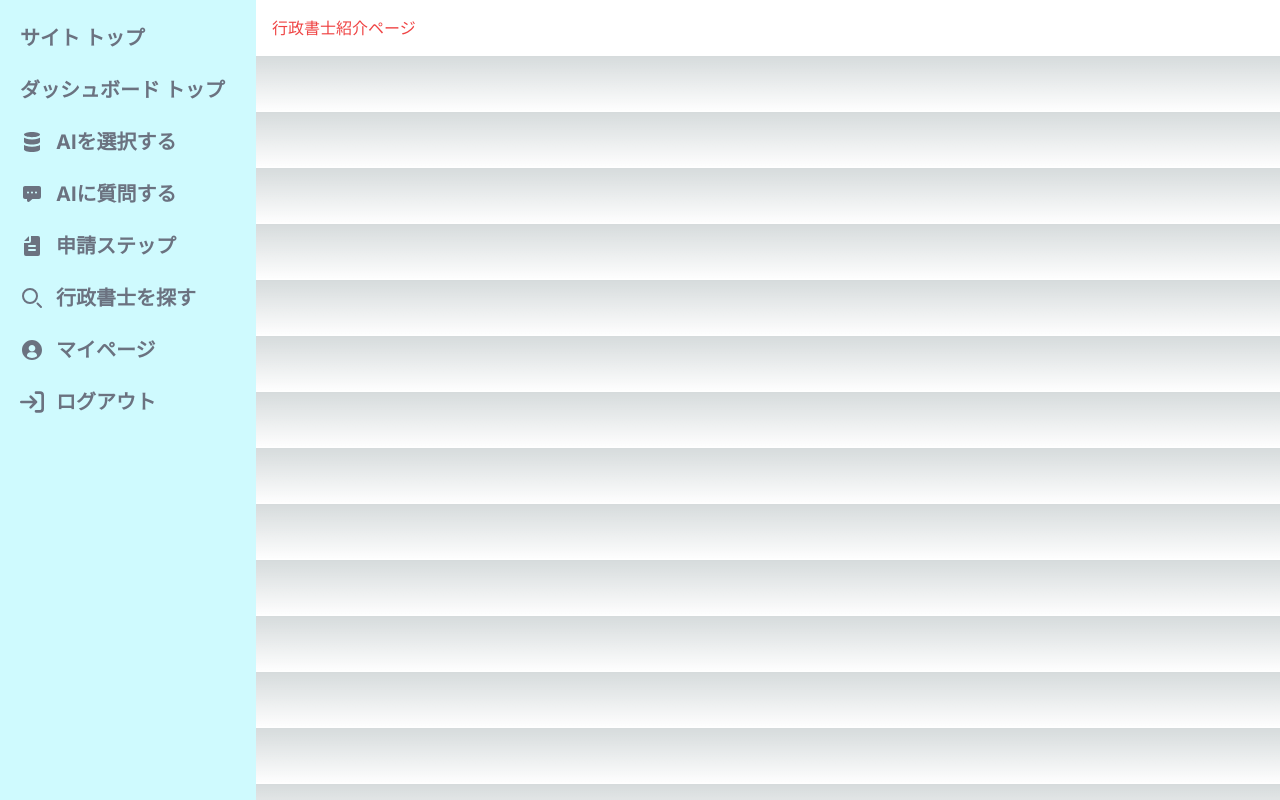
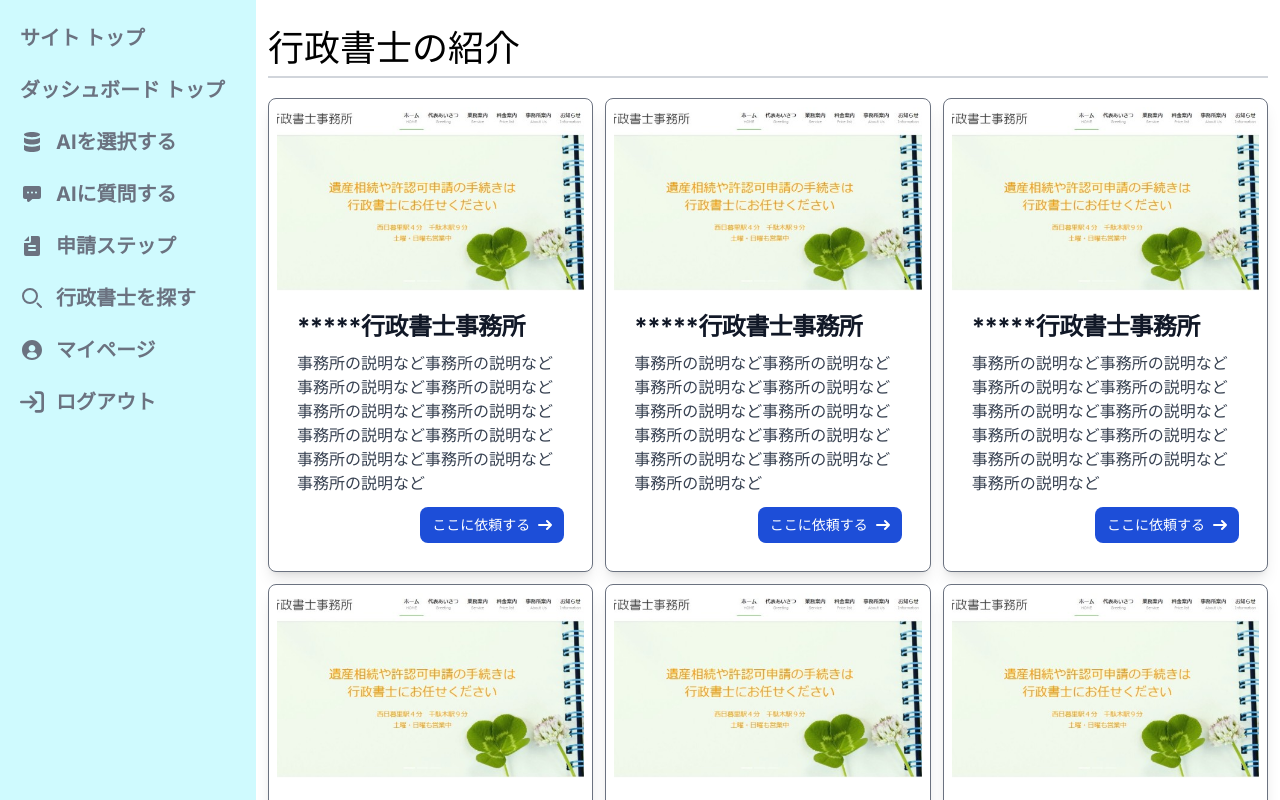
Before and after one commit to smizuka/business_plan_app, a Next.js app: page /dashboard/recruitment in a window 1280 px wide. Shown: the top 800 px of the page. Built offline with nearby package versions, Linux system fonts and the light colour scheme.

Commit message:
feat: 事務所紹介ページの作成 #10

```diff
--- a/src/app/dashboard/recruitment/page.tsx
+++ b/src/app/dashboard/recruitment/page.tsx
@@ -1,9 +1,37 @@
 'use client'
+
+import Image from 'next/image';
 
 export default function Page() {
     return (
-        <div className="p-4 sm:ml-64 bg-white text-red-500">
-            行政書士紹介ページ
+        <div className="px-3 py-3 sm:ml-64 bg-white flex flex-col justify-between">
+            <p className="py-2 my-2 flex items-center justify-left border-b-2 border-gray-300 text-black text-4xl">行政書士の紹介</p>
+
+            <div className="grid grid-cols-1 md:grid-cols-3 my-3 gap-3">
+                {Array.from({ length: 9 }, (_, index) => (
+                    <div className="grid-item col-span-1">
+                        <div className="max-w-md p-2 bg-white border border-gray-500 rounded-lg shadow-lg">
+                            <a href="#">
+                                <Image src="/office.png" alt="Logo" width={500} height={300} />
+                            </a>
+                            <div className="p-5">
+                                <a href="#">
+                                    <h5 className="mb-2 text-2xl font-bold tracking-tight text-gray-900 dark:text-black">*****行政書士事務所</h5>
+                                </a>
+                                <p className="mb-3 font-normal text-gray-700 dark:text-gray-400">事務所の説明など事務所の説明など事務所の説明など事務所の説明など事務所の説明など事務所の説明など事務所の説明など事務所の説明など事務所の説明など事務所の説明など事務所の説明など</p>
+                                <div className="flex item-center justify-end">
+                                    <a href="#" className="inline-flex items-center px-3 py-2 text-sm font-medium text-center text-white bg-blue-700 rounded-lg hover:bg-blue-800 focus:ring-4 focus:outline-none focus:ring-blue-300 dark:bg-blue-600 dark:hover:bg-blue-700 dark:focus:ring-blue-800">
+                                        ここに依頼する
+                                        <svg className="rtl:rotate-180 w-3.5 h-3.5 ms-2" aria-hidden="true" xmlns="http://www.w3.org/2000/svg" fill="none" viewBox="0 0 14 10">
+                                            <path stroke="currentColor" strokeLinecap="round" strokeLinejoin="round" strokeWidth="2" d="M1 5h12m0 0L9 1m4 4L9 9"/>
+                                        </svg>
+                                    </a>
+                                </div>
+                            </div>
+                        </div>
+                    </div>
+                ))}
+            </div>
         </div>
     )
 }
```
Also changed, not shown: public/office.png (added).
